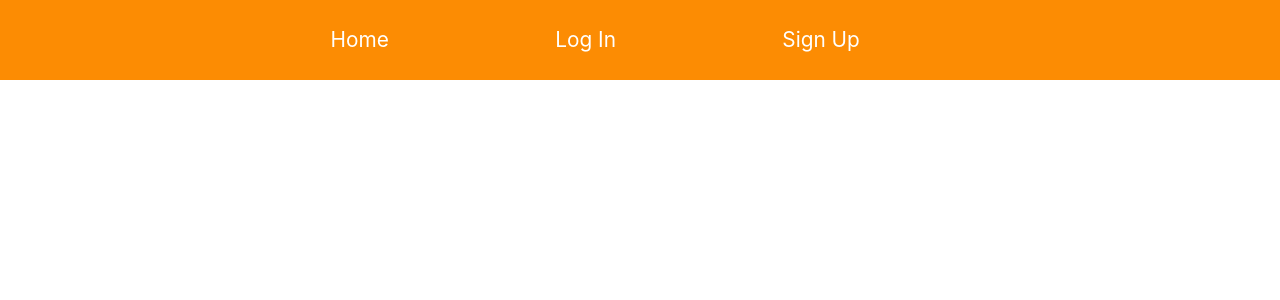
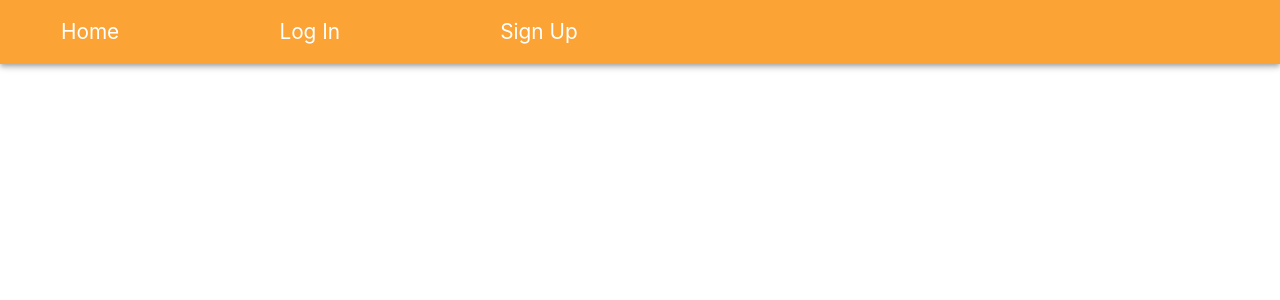
Before and after one commit to Build-Week-Post-Here-2/front-end, a React (Create React App) app in the folder login-page/: page / in a window 1280 px wide. Shown: the top 300 px of the page. Built offline with nearby package versions, Linux system fonts and the light colour scheme.

Commit message:
added new navbar

```diff
--- a/login-page/src/components/NavigationBar.js
+++ b/login-page/src/components/NavigationBar.js
@@ -1,48 +1,58 @@
 import React from "react";
-import styled from "styled-components";
-import { NavLink } from "react-router-dom";
-import RedditIcon from '@material-ui/icons/Reddit';
+import AppBar from '@material-ui/core/AppBar';
+import Toolbar from '@material-ui/core/Toolbar';
+import { withStyles } from '@material-ui/core/styles';
+import Link from '@material-ui/core/Link';
+
+const NavLink = withStyles ({
+  root: {
+    margin: '0 10% 0 3%',
+    fontSize: '1.3em',
+    color: 'white',
+    textDecoration: 'none',
+      "&:hover": {
+        color: 'white',
+      }
+  },
+})(Link);
+
+const NavBar = withStyles ({
+  root: {
+    backgroundColor: 'rgb(252,140,3, .8)'
+      }
+})(AppBar);
 
 const NavigationBar = (user) => {
+
   return (
-    <StyledNav>
-      <StyledNavLink to="/home">Home</StyledNavLink>
+    <div>
+      <NavBar position="static">
+        <Toolbar>
+        <NavLink href="/home" color="inherit">Home</NavLink>
           {!window.localStorage.getItem("token") ? (
-        <StyledNavLink to="/login">Log In</StyledNavLink>
+            <NavLink href="/login">Log In</NavLink>
           ) : (
             <></>
           )}
           {!window.localStorage.getItem("token") ? (
-        <StyledNavLink to="/signup">Sign Up</StyledNavLink>
+            <NavLink href="/signup">Sign Up</NavLink>
           ) : (
             <></>
           )}
           {window.localStorage.getItem("token") ? (
-        <StyledNavLink to="/account">Account Settings</StyledNavLink>
+            <NavLink href="/account">Account Settings</NavLink>
           ) : (
             <></>
           )}
           {window.localStorage.getItem("token") ? (
-        <StyledNavLink to="/savedposts">Saved Posts</StyledNavLink>
+            <NavLink href="/savedposts">Saved Posts</NavLink>
           ) : (
             <></>
           )}
-    </StyledNav>
+        </Toolbar>
+      </NavBar>
+    </div>
   );
 };
 
-const StyledNav = styled.nav`
-  background: rgb(252, 140, 3);
-  height: 10vh;
-  display: flex;
-  justify-content: center;
-  align-items: center;
-`;
-const StyledNavLink = styled(NavLink)`
-  margin: 0 10% 0 3%;
-  font-size: 1.3em;
-  color: white;
-  text-decoration: none;
-`;
-
 export default NavigationBar
```
Lines whose indentation alone changed are shown as unchanged.
